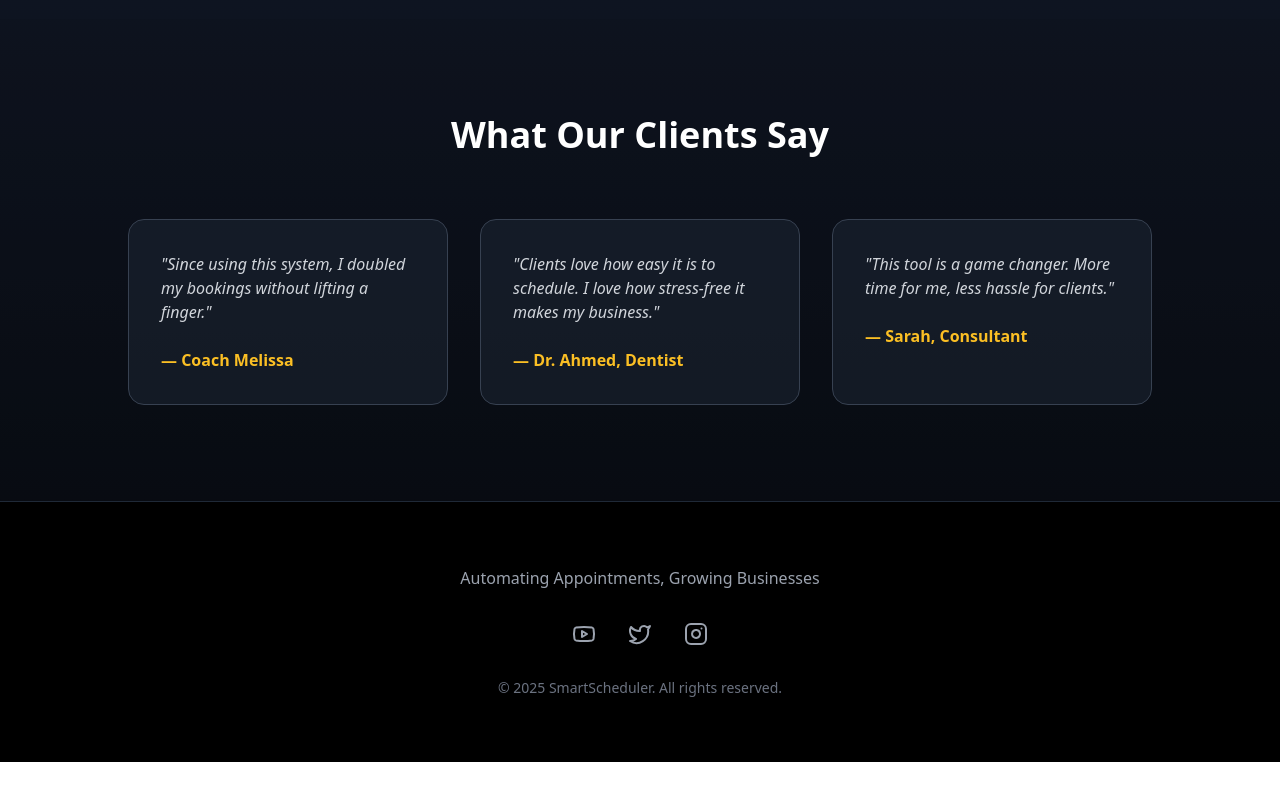
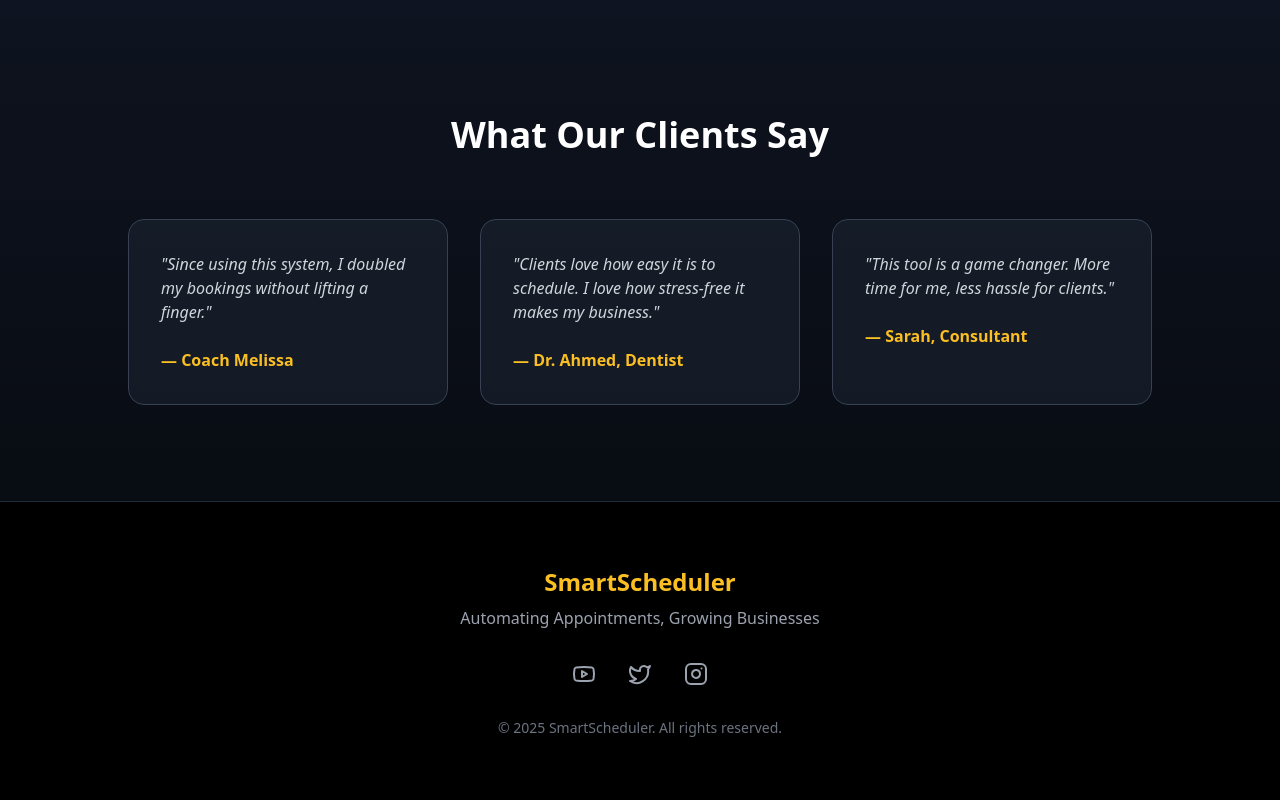
Before and after one commit to samsa221/landing, a React (Vite) app: page / in a window 1280 px wide. Shown: the part 1343-2143 px from the top of the page. Before the commit the page ends 2105 px from the top, so only its background shows below. Built offline with nearby package versions, Linux system fonts and the light colour scheme.

Commit message:
Update2 App.tsx

```diff
--- a/src/App.tsx
+++ b/src/App.tsx
@@ -188,6 +188,7 @@ function App() {
         <div className="max-w-4xl mx-auto">
           <div className="text-center space-y-8">
             <div>
+              <h3 className="text-2xl font-bold text-amber-400 mb-2">SmartScheduler</h3>
               <p className="text-gray-400">Automating Appointments, Growing Businesses</p>
             </div>
 
```
